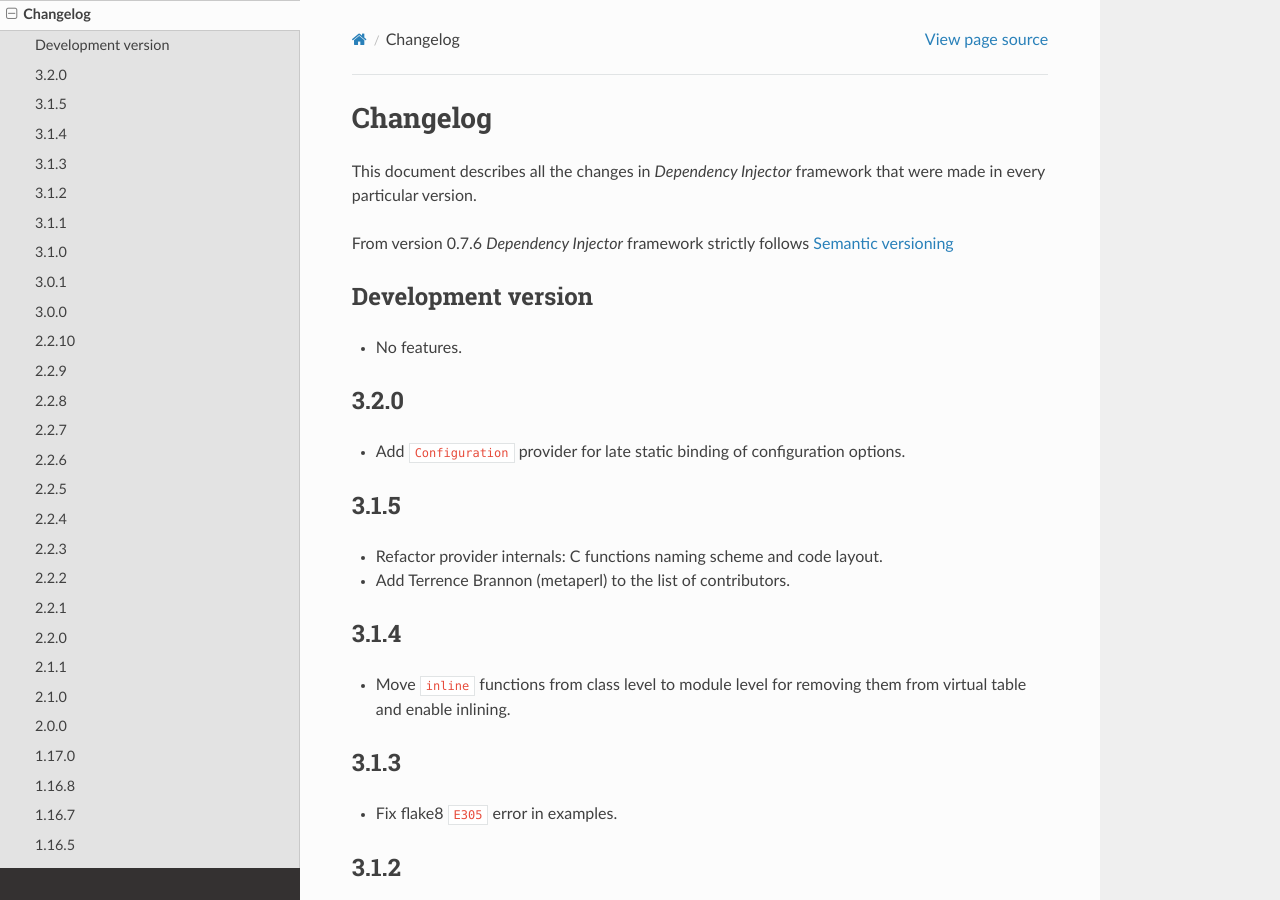
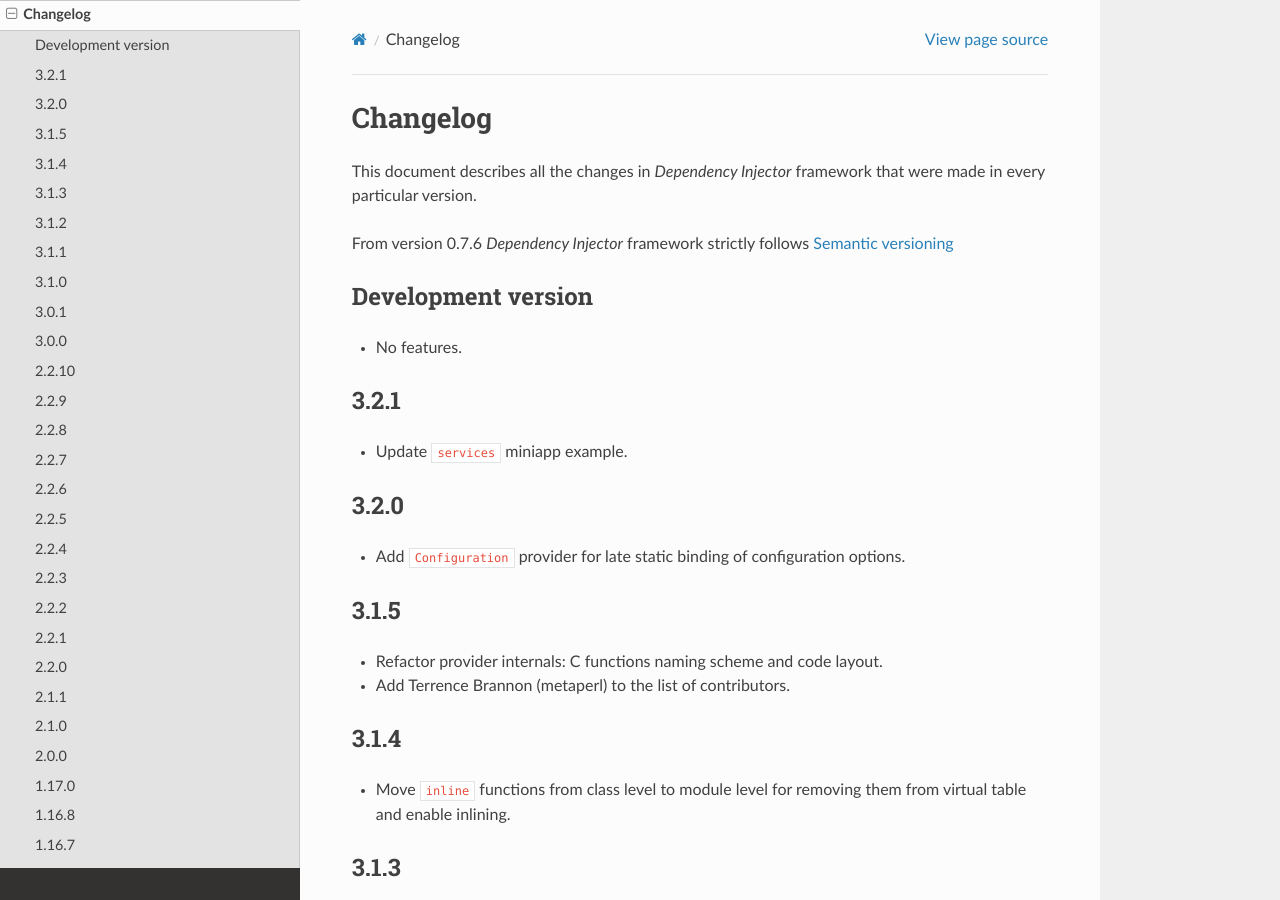
Before and after one commit to ets-labs/python-dependency-injector, a Sphinx documentation site: the page built from docs/main/changelog.rst, in a window 1280 px wide and 900 px high. Built offline with Sphinx 7.4.7 and the Read the Docs theme 2.0.0, drawn with Linux system fonts in a browser that asks for light colours.

Commit message:
Increase version to 3.2.1

```diff
--- a/docs/main/changelog.rst
+++ b/docs/main/changelog.rst
@@ -10,6 +10,10 @@ follows `Semantic versioning`_
 Development version
 -------------------
 - No features.
+
+3.2.1
+-----
+- Update ``services`` miniapp example.
 
 3.2.0
 -----
--- a/src/dependency_injector/__init__.py
+++ b/src/dependency_injector/__init__.py
@@ -1,6 +1,6 @@
 """Dependency injector top-level package."""
 
-VERSION = '3.2.0'
+VERSION = '3.2.1'
 """Version number that follows semantic versioning.
 
 :type: str
```
